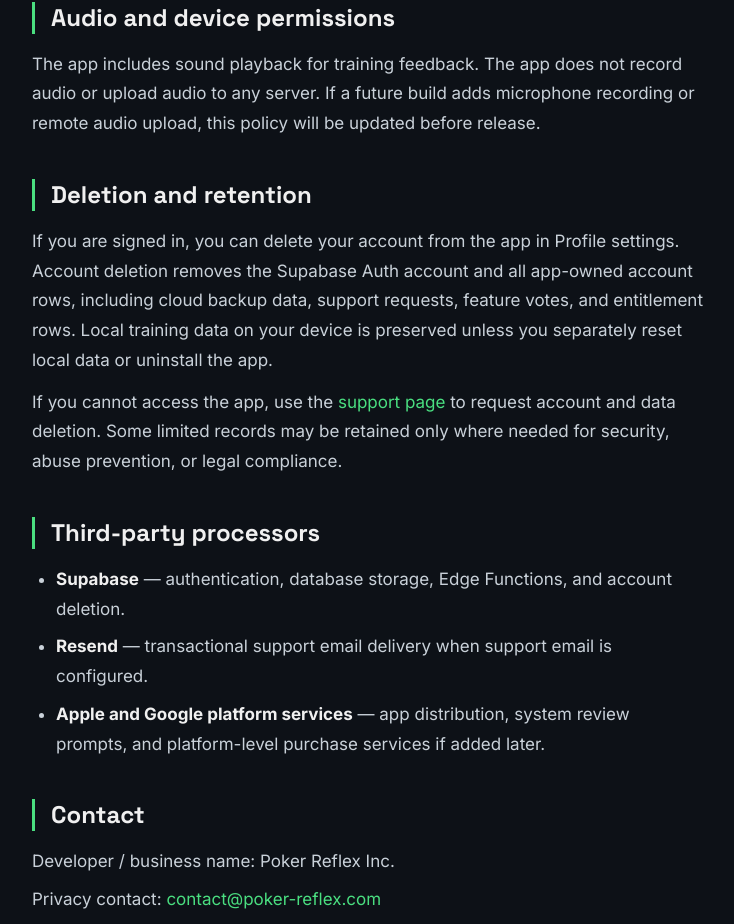
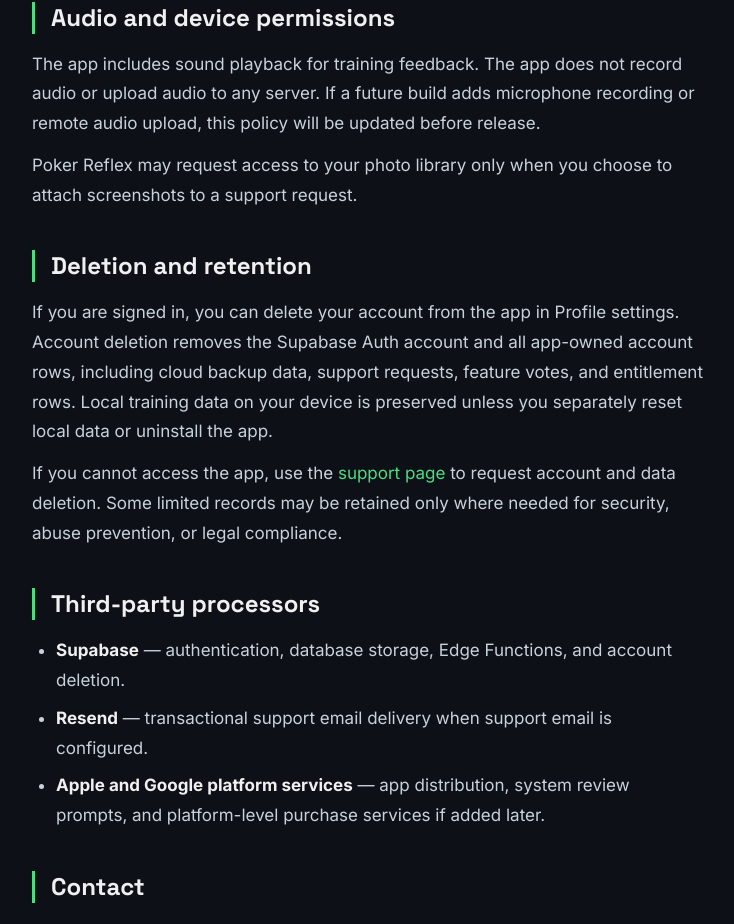
Before and after one commit to Programmerjavalearning/poker-reflex-website, a Next.js app: page /privacy-policy in a window 1280 px wide. Shown: the part 2544-3468 px from the top of the page, without its empty margins (272-1006 px from the left). Built offline with nearby package versions, Linux system fonts and the light colour scheme.

Commit message:
Update .gitignore to include prompt.md and enhance privacy policy with screenshot attachment note

```diff
--- a/app/privacy-policy/page.tsx
+++ b/app/privacy-policy/page.tsx
@@ -187,6 +187,10 @@
               or upload audio to any server. If a future build adds microphone recording or remote
               audio upload, this policy will be updated before release.
             </p>
+            <p className="mt-3">
+              Poker Reflex may request access to your photo library only when you choose to attach
+              screenshots to a support request.
+            </p>
 
             <h2
               className="font-heading font-bold text-xl md:text-2xl mt-10 mb-4 pl-4"
```
Also changed, not shown: 1 other file (tests, documents, lock files or other folders).
